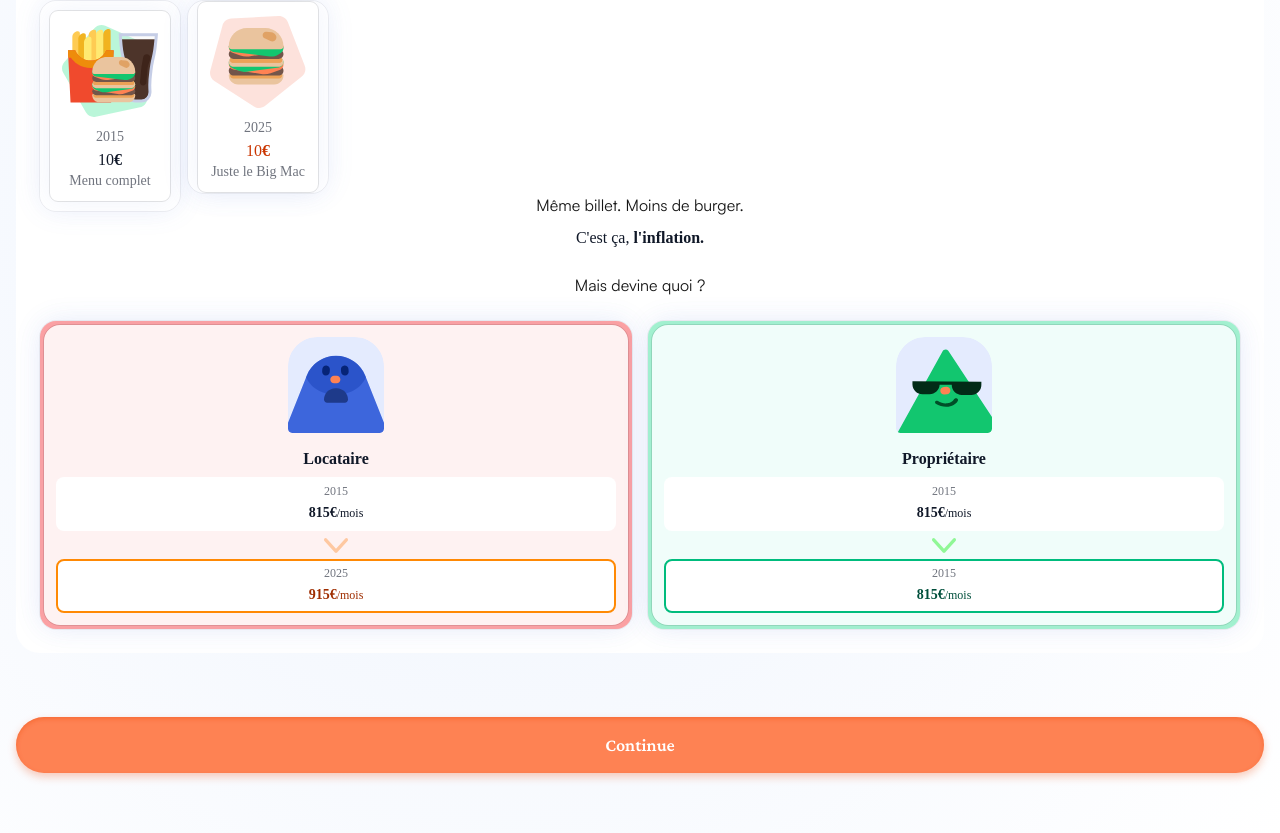
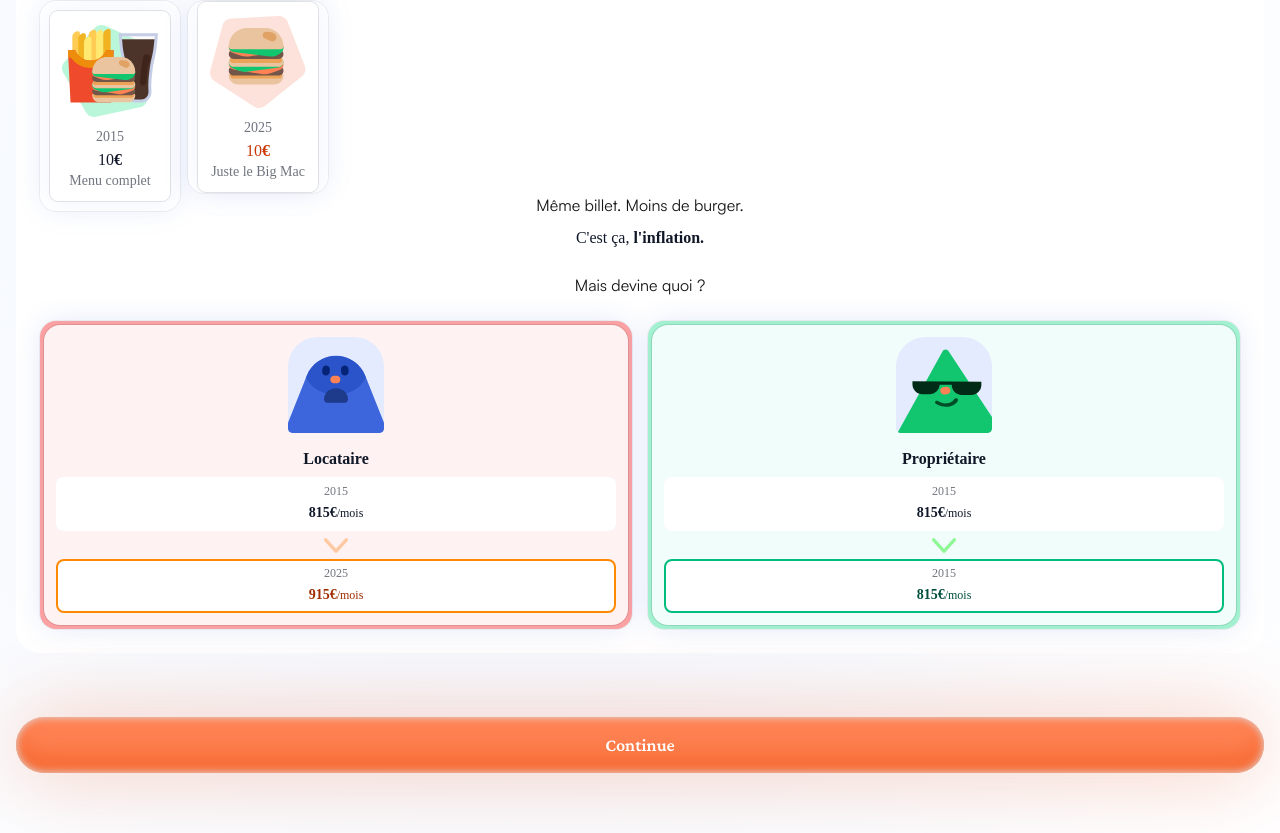
Before and after one commit to CLEMENT-R-DEV/ByeBail-Quizz, a Next.js app: page /inflation in a window 1280 px wide. Shown: the part 193-1026 px from the top of the page. Built offline with nearby package versions, Linux system fonts and the light colour scheme.

Commit message:
(feat): UI/UX bouton continue

```diff
--- a/components/quiz/ContinueButton.tsx
+++ b/components/quiz/ContinueButton.tsx
@@ -28,7 +28,7 @@ export default function ContinueButton({ onClick, disabled = false }: ContinueBu
           ...(
             !disabled
               ? {
-                  boxShadow: 'inset 0 2px 4px #EC48095E, 0 4px 8px #EC480947',
+                  boxShadow: '0 0 8.8px 0 #DEE3E7 inset, 0 -21px 20.8px 0 rgba(236, 72, 9, 0.37) inset, 0 0 80.5px 0 rgba(236, 72, 9, 0.28)',
                 }
               : {}
           ),
```
